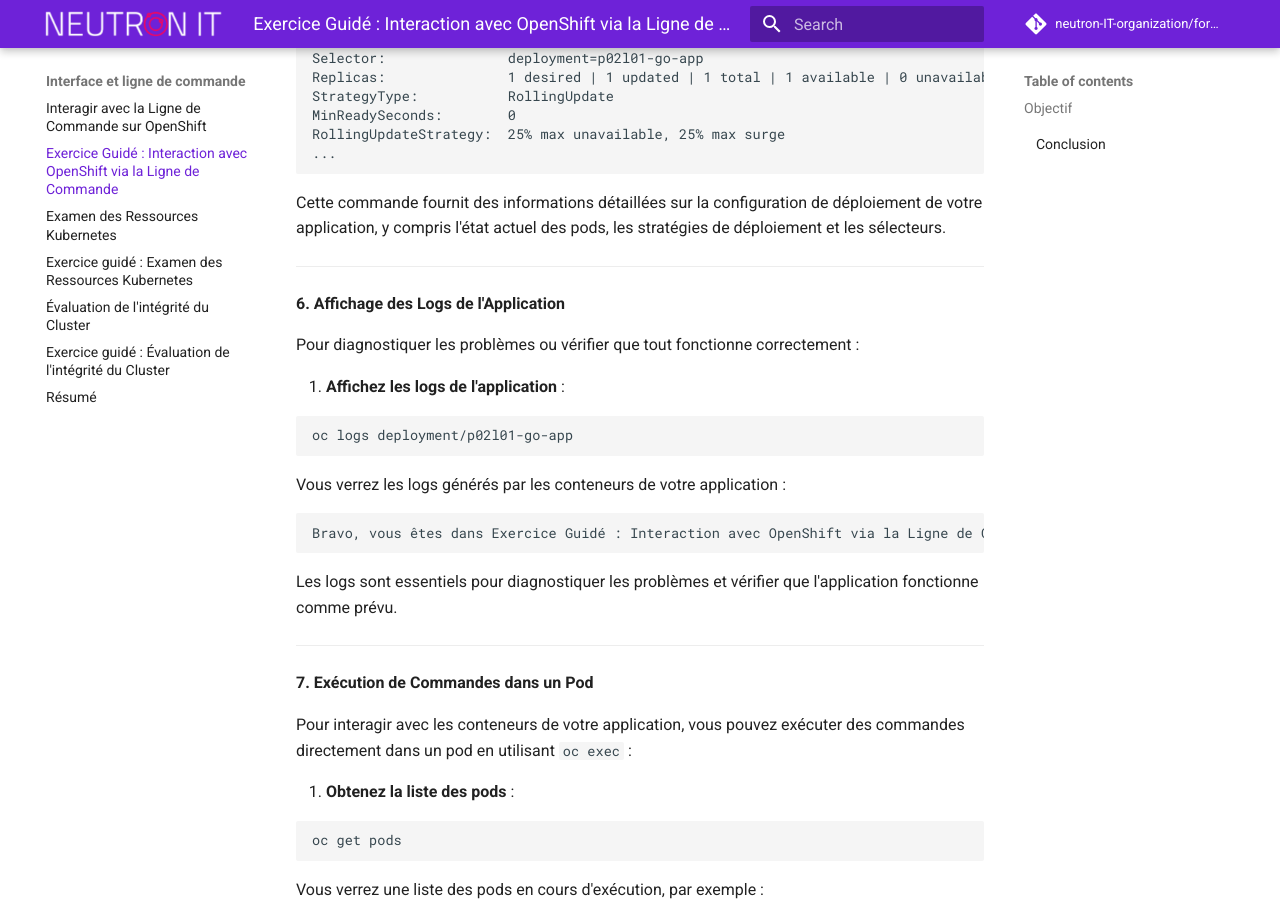
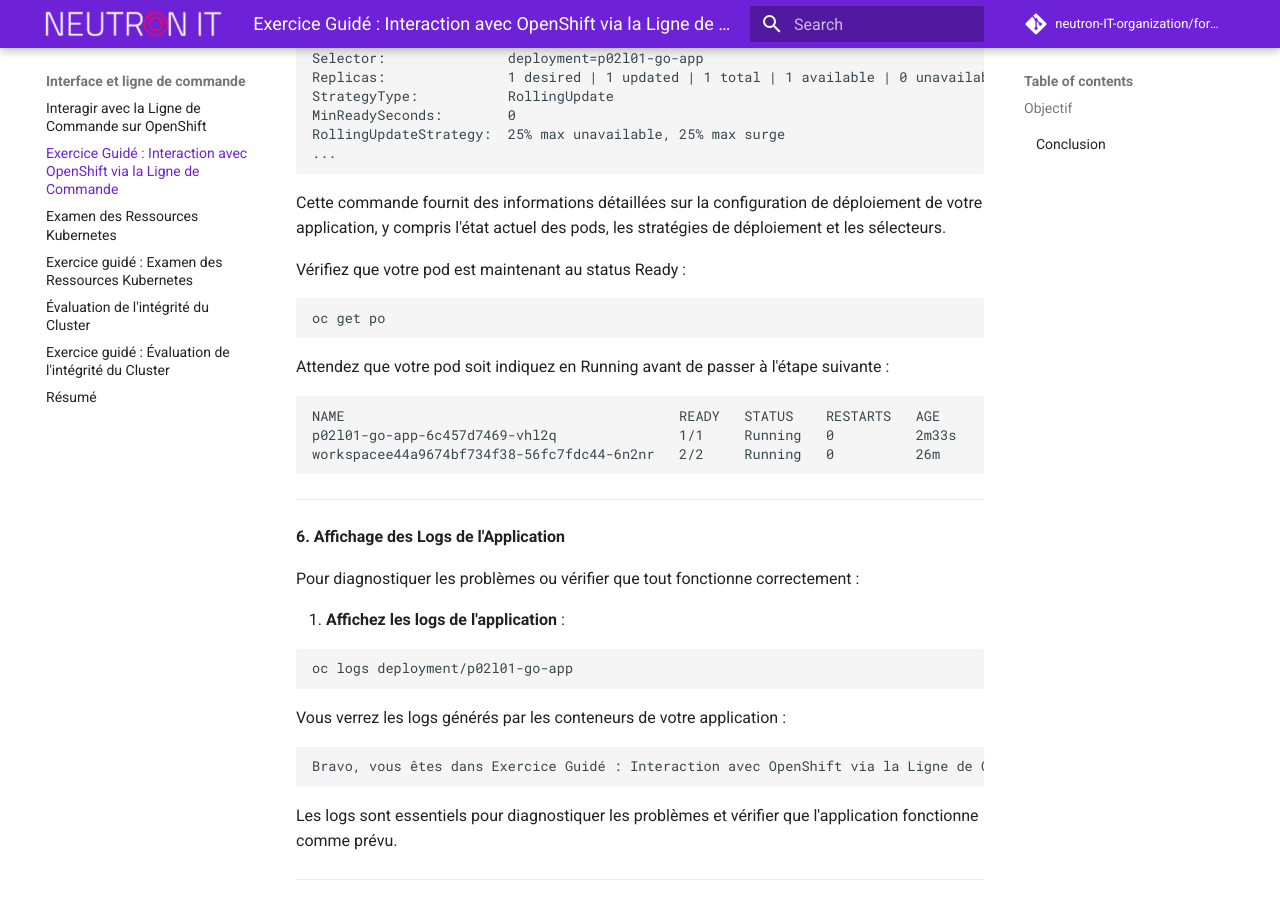
Before and after one commit to neutron-IT-organization/formation-openshift, an MkDocs documentation site: the page built from content/02_Interface_et_ligne_de_commande/01_Exerice_guidé_Intéragir_avec_la_ligne_de_commande.md, in a window 1280 px wide and 900 px high, scrolled down 4979 px. Built offline with MkDocs 1.6.1 and Material for MkDocs 9.7.7, drawn with Linux system fonts in a browser that asks for light colours; comment, search, counter and statistics services are not loaded.

Commit message:
add validation

````diff
--- a/content/02_Interface_et_ligne_de_commande/01_Exerice_guidé_Intéragir_avec_la_ligne_de_commande.md
+++ b/content/02_Interface_et_ligne_de_commande/01_Exerice_guidé_Intéragir_avec_la_ligne_de_commande.md
@@ -169,6 +169,19 @@ RollingUpdateStrategy:  25% max unavailable, 25% max surge
 
 Cette commande fournit des informations détaillées sur la configuration de déploiement de votre application, y compris l'état actuel des pods, les stratégies de déploiement et les sélecteurs.
 
+Vérifiez que votre pod est maintenant au status Ready :
+```bash
+oc get po
+```
+
+Attendez que votre pod soit indiquez en Running avant de passer à l'étape suivante :
+
+```bash
+NAME                                         READY   STATUS    RESTARTS   AGE
+p02l01-go-app-6c457d7469-vhl2q               1/1     Running   0          2m33s
+workspacee44a9674bf734f38-56fc7fdc44-6n2nr   2/2     Running   0          26m
+```
+
 ---
 
 **6. Affichage des Logs de l'Application**
````
